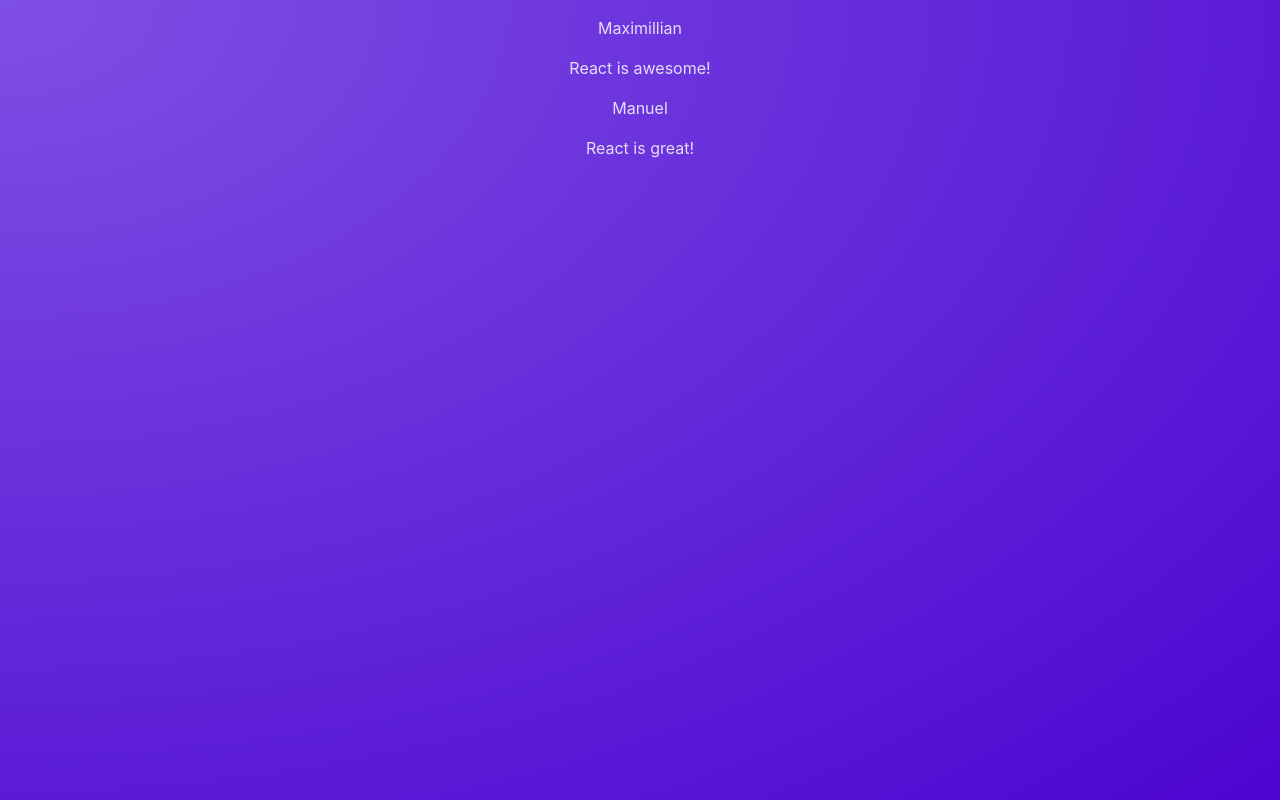
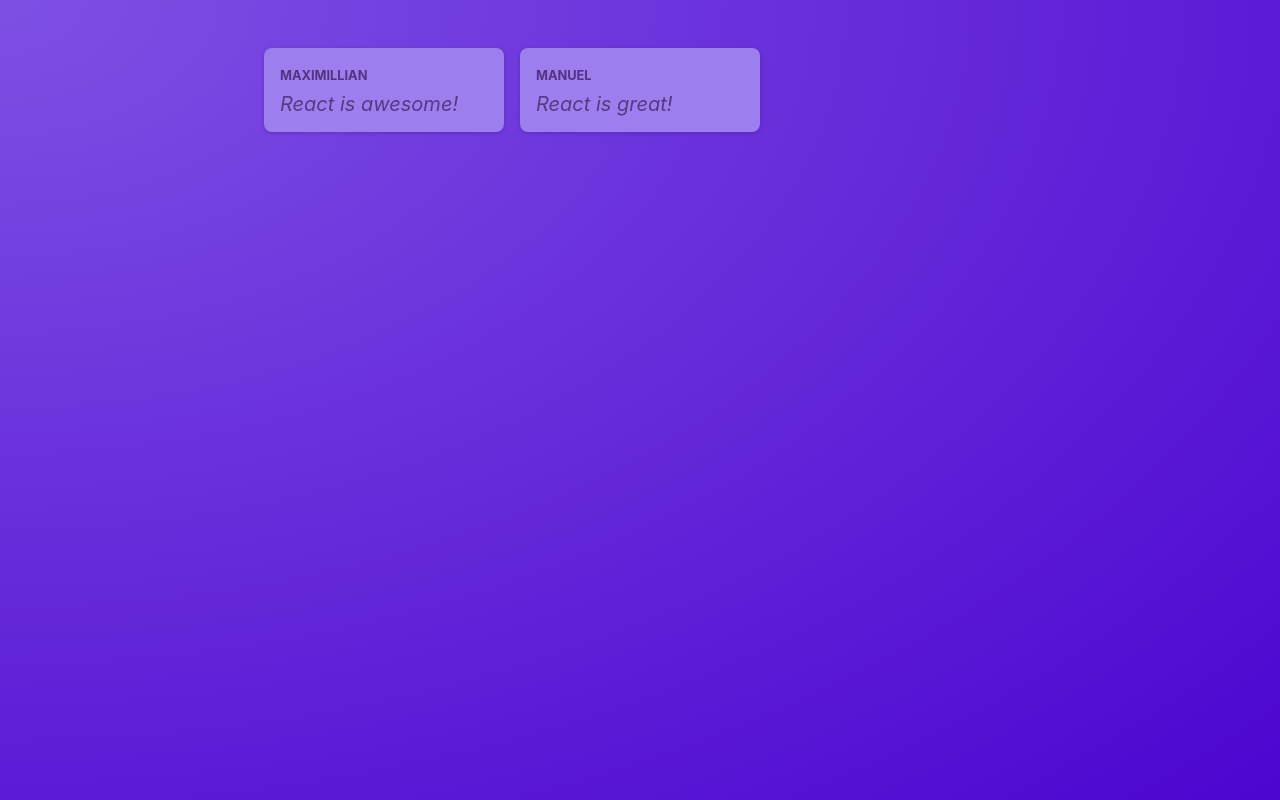
Before and after one commit to chivalry/react-2025, a React (Vite) app in the folder 607/: page / in a window 1280 px wide. Built offline with nearby package versions, Linux system fonts and the light colour scheme.

Commit message:
PostList

```diff
--- a/607/src/App.jsx
+++ b/607/src/App.jsx
@@ -1,10 +1,9 @@
-import Post from "./components/Post";
+import PostList from "./components/PostList";
 
 function App() {
   return (
     <main>
-      <Post author="Maximillian" body="React is awesome!" />
-      <Post author="Manuel" body="React is great!" />
+      <PostList />
     </main>
   );
 }
--- a/607/src/components/Post.jsx
+++ b/607/src/components/Post.jsx
@@ -1,9 +1,11 @@
+import classes from './Post.module.css';
+
 function Post(props) {
     return (
-        <div>
-            <p>{props.author}</p>
-            <p>{props.body}</p>
-        </div>
+        <li className={classes.post}>
+            <p className={classes.author}>{props.author}</p>
+            <p className={classes.text}>{props.body}</p>
+        </li>
     );
 }
 
--- /dev/null
+++ b/607/src/components/Post.module.css
@@ -0,0 +1,35 @@
+.post {
+    margin: 1rem 0;
+    padding: 1rem;
+    background-color: #9c7eee;
+    border-radius: 8px;
+    box-shadow: 0 1px 4px rgba(0, 0, 0, 0.2);
+    animation: animate-in 1s ease-out forwards;
+}
+
+.author {
+    font-size: 0.8rem;
+    font-weight: bold;
+    color: #543280;
+    margin: 0;
+    text-transform: uppercase;
+}
+
+.text {
+    white-space: pre-wrap;
+    font-size: 1.25rem;
+    margin: 0.25rem 0 0 0;
+    color: #593884;
+    font-style: italic;
+}
+
+@keyframes animate-in {
+    from {
+        opacity: 0;
+        transform: translateY(1rem);
+    }
+    to {
+        opacity: 1;
+        transform: translateY(0);
+    }
+}
--- /dev/null
+++ b/607/src/components/PostList.jsx
@@ -0,0 +1,13 @@
+import Post from './Post';
+import classes from './PostList.module.css';
+
+function PostList() {
+    return (
+        <ul className={classes.posts}>
+            <Post author="Maximillian" body="React is awesome!" />
+            <Post author="Manuel" body="React is great!" />
+        </ul>
+    );
+}
+
+export default PostList;
--- /dev/null
+++ b/607/src/components/PostList.module.css
@@ -0,0 +1,10 @@
+.posts {
+    list-style: none;
+    max-width: 50rem;
+    margin: 1rem auto;
+    padding: 1rem 0;
+    display: grid;
+    gap: 1rem;
+    grid-template-columns: repeat(3, 30%);
+    justify-content: center;
+}
--- a/607/src/index.css
+++ b/607/src/index.css
@@ -18,6 +18,5 @@
 
 body {
   margin: 0;
-  text-align: center;
   color: #e6ddf9;
 }
```
